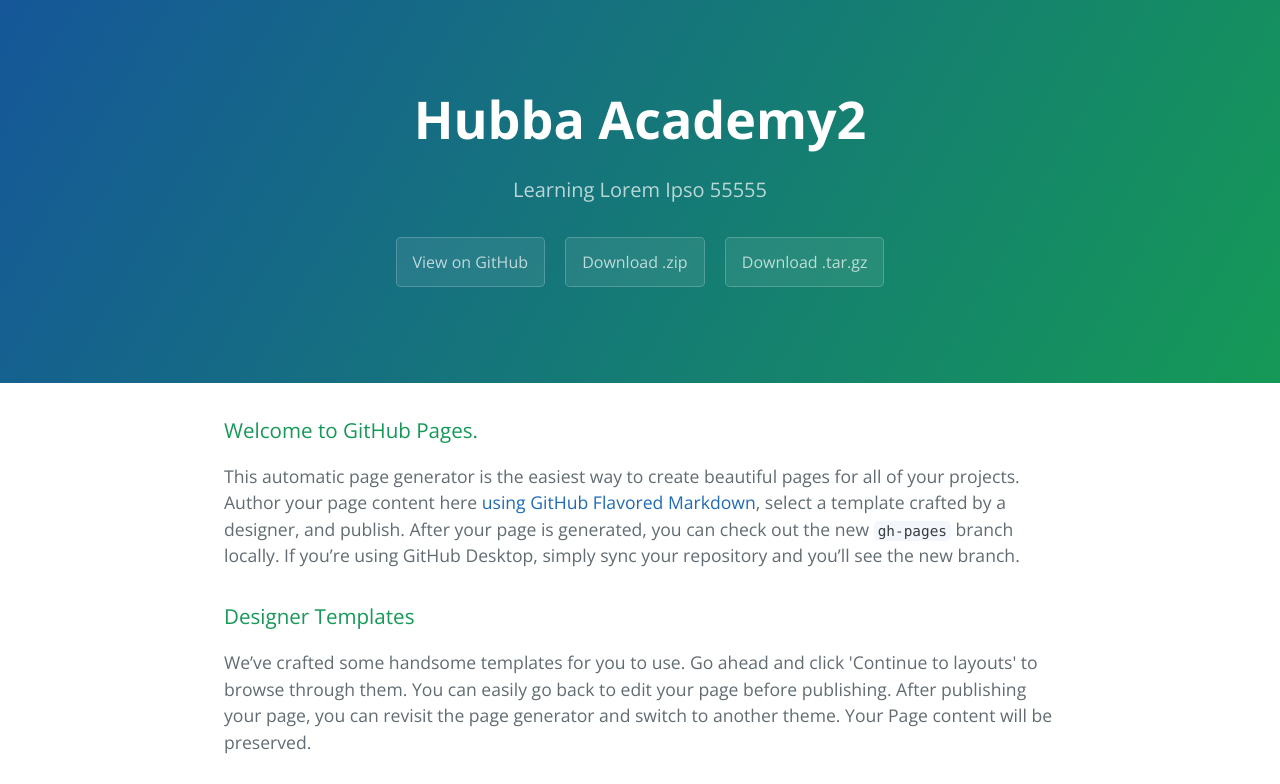
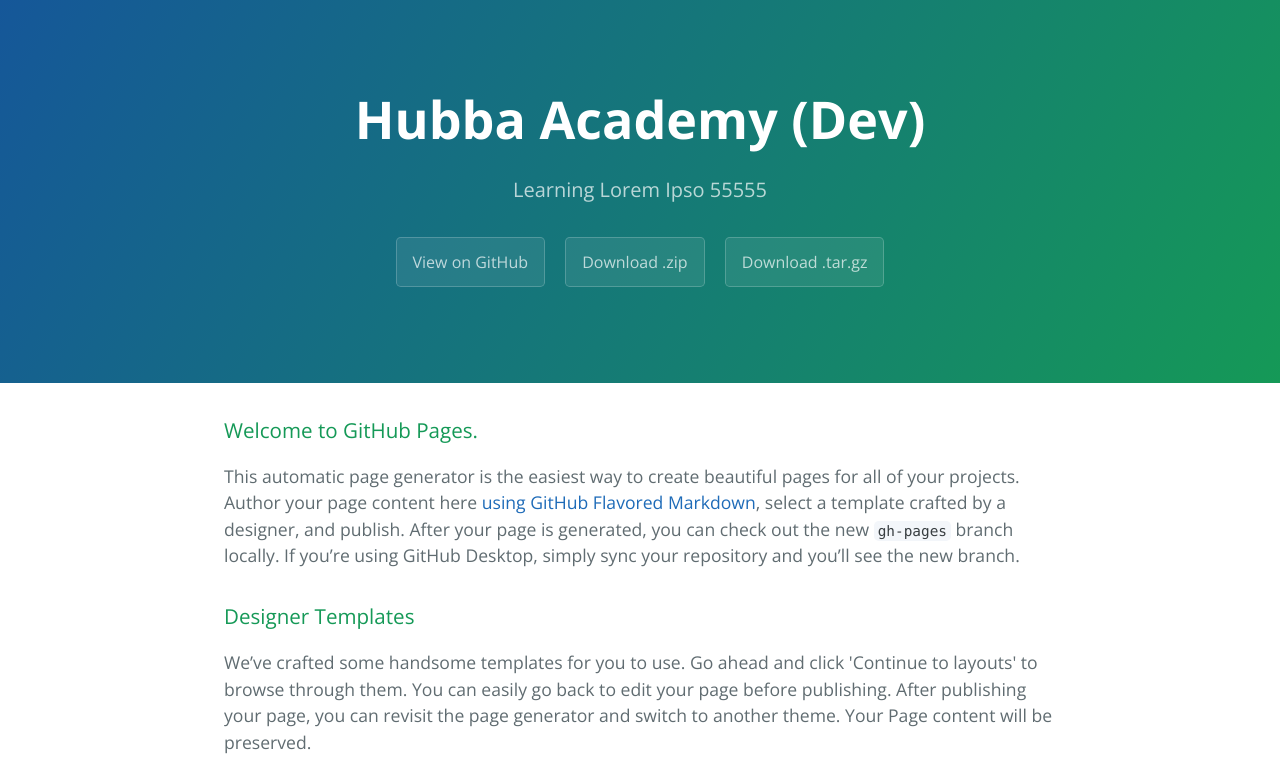
Before and after one commit to maimai-ranger/HUBBA-Academy, a plain HTML site: page index.html in a window 1280 px wide. Shown: the top 784 px of the page. Drawn offline with nearby package versions, Linux system fonts and the light colour scheme.

Commit message:
Modified header

```diff
--- a/index.html
+++ b/index.html
@@ -11,7 +11,7 @@
   </head>
   <body>
     <section class="page-header">
-      <h1 class="project-name">Hubba Academy2</h1>
+      <h1 class="project-name">Hubba Academy (Dev)</h1>
       <h2 class="project-tagline">Learning Lorem Ipso 55555</h2>
       <a href="https://github.com/maimai-ranger/HUBBA-Academy" class="btn">View on GitHub</a>
       <a href="https://github.com/maimai-ranger/HUBBA-Academy/zipball/master" class="btn">Download .zip</a>
```
